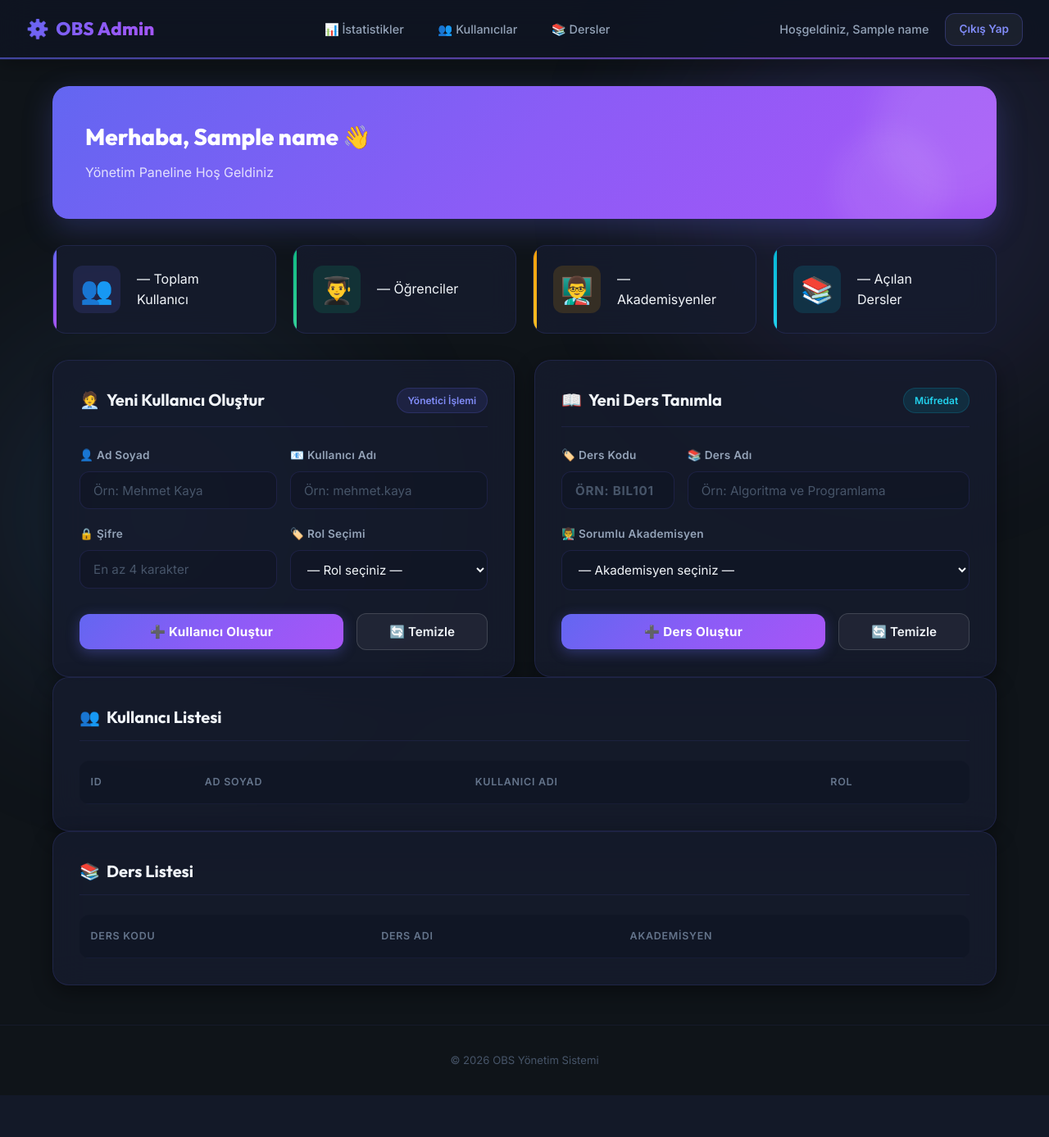
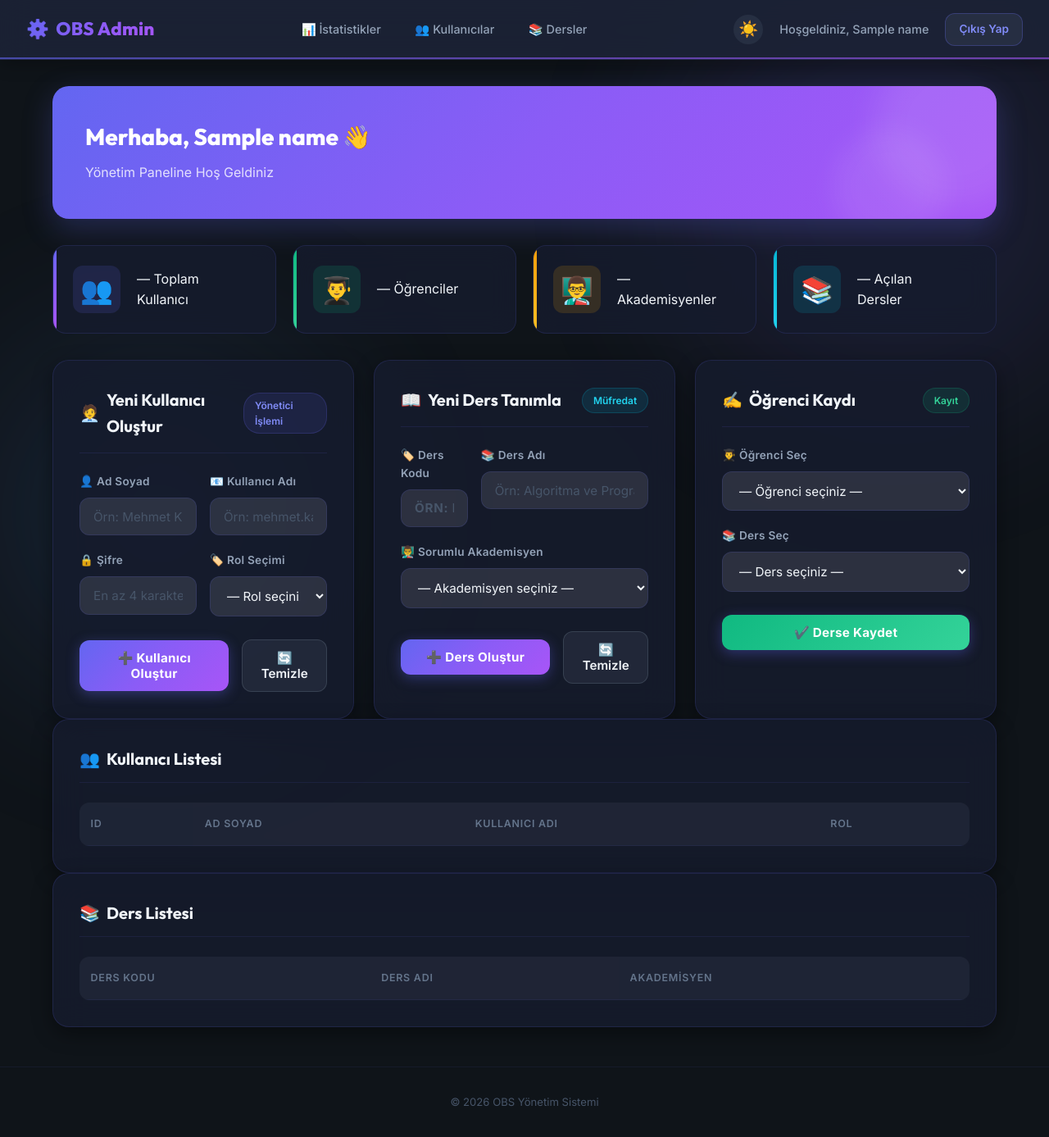
Before and after one commit to oguzhannyavass-droid/OBS, a Flask app: template templates/admin.html in a window 1280 px wide. Shown: the whole page at 82% size. Before the commit the page ends 1336 px from the top, so only its background shows below. Run offline with Flask 3, Linux system fonts and the light colour scheme; the template is opened without the code that fills it: most values are stand-ins (such as "Sample title", 1, 10 or a date in 2020); lists and menus that the app fills with data are empty.

Commit message:
Add files via upload

```diff
--- a/app.py
+++ b/app.py
@@ -131,6 +131,26 @@ def get_academicians():
     acads = supabase.table('users').select('id, name').eq('role', 'academician').execute().data
     return jsonify(acads)
 
+@app.route('/api/admin/students')
+@login_required('admin')
+def get_students():
+    students = supabase.table('users').select('id, name, username').eq('role', 'student').execute().data
+    return jsonify(students)
+
+@app.route('/api/admin/enroll', methods=['POST'])
+@login_required('admin')
+def enroll_student():
+    data = request.get_json()
+    existing = supabase.table('enrollments').select('*').eq('student_id', data['student_id']).eq('course_id', data['course_id']).execute().data
+    if existing:
+        return jsonify({'success': False, 'message': 'Öğrenci zaten bu derse kayıtlı.'}), 400
+
+    supabase.table('enrollments').insert({
+        'student_id': data['student_id'],
+        'course_id': data['course_id']
+    }).execute()
+    return jsonify({'success': True})
+
 # ----- ACADEMICIAN ROUTES -----
 @app.route('/academician')
 @login_required('academician')
@@ -226,7 +246,7 @@ def view_student(student_id):
     student = student_res.data[0]
 
     course_ids = [e['course_id'] for e in enrollments]
-    courses = supabase.table('courses').select('id, name, grades_published').in_('id', course_ids).execute().data if course_ids else []
+    courses = supabase.table('courses').select('id, name, code, grades_published').in_('id', course_ids).execute().data if course_ids else []
     course_map = {c['id']: c for c in courses}
 
     student_data = {
--- a/static/script.js
+++ b/static/script.js
@@ -1,3 +1,27 @@
+// Theme Toggle Logic
+function initThemeToggle() {
+    const toggleBtn = document.getElementById('themeToggle');
+    if(!toggleBtn) return;
+
+    // Check local storage or system preference
+    const savedTheme = localStorage.getItem('obs_theme');
+    if (savedTheme === 'light') {
+        document.documentElement.classList.add('light-mode');
+        toggleBtn.textContent = '🌙';
+    } else {
+        document.documentElement.classList.remove('light-mode');
+        toggleBtn.textContent = '☀️';
+    }
+
+    toggleBtn.addEventListener('click', () => {
+        document.documentElement.classList.toggle('light-mode');
+        const isLight = document.documentElement.classList.contains('light-mode');
+        localStorage.setItem('obs_theme', isLight ? 'light' : 'dark');
+        toggleBtn.textContent = isLight ? '🌙' : '☀️';
+    });
+}
+document.addEventListener('DOMContentLoaded', initThemeToggle);
+
 // Custom Toast Notification System
 function showToast(message, type = 'success') {
     let container = document.getElementById('toast-container');
@@ -86,6 +110,8 @@ async function initAdminDashboard() {
     loadUsers();
     loadCourses();
     loadAcademiciansToSelect();
+    loadStudentsToSelect();
+    loadCoursesToSelect();
 
     document.getElementById('addUserForm').addEventListener('submit', async (e) => {
         e.preventDefault();
@@ -112,21 +138,45 @@ async function initAdminDashboard() {
 
     document.getElementById('addCourseForm').addEventListener('submit', async (e) => {
         e.preventDefault();
+        const code = document.getElementById('newCourseCode').value;
         const name = document.getElementById('newCourseName').value;
         const instructor_id = document.getElementById('courseInstructor').value;
 
         const res = await fetch('/api/admin/courses', {
             method: 'POST',
             headers: { 'Content-Type': 'application/json' },
-            body: JSON.stringify({ name, instructor_id })
+            body: JSON.stringify({ code, name, instructor_id })
         });
         const data = await res.json();
         if (data.success) {
             showToast('Ders başarıyla eklendi.', 'success');
             e.target.reset();
             loadCourses();
+            loadCoursesToSelect();
         }
     });
+
+    const enrollForm = document.getElementById('enrollStudentForm');
+    if(enrollForm) {
+        enrollForm.addEventListener('submit', async (e) => {
+            e.preventDefault();
+            const student_id = document.getElementById('enrollStudent').value;
+            const course_id = document.getElementById('enrollCourse').value;
+
+            const res = await fetch('/api/admin/enroll', {
+                method: 'POST',
+                headers: { 'Content-Type': 'application/json' },
+                body: JSON.stringify({ student_id, course_id })
+            });
+            const data = await res.json();
+            if (data.success) {
+                showToast('Öğrenci derse başarıyla kaydedildi.', 'success');
+                e.target.reset();
+            } else {
+                showToast(data.message, 'error');
+            }
+        });
+    }
 }
 
 async function loadUsers() {
@@ -183,7 +233,21 @@ async function loadAcademiciansToSelect() {
     const res = await fetch('/api/admin/academicians');
     const academicians = await res.json();
     const select = document.getElementById('courseInstructor');
-    select.innerHTML = academicians.map(a => `<option value="${a.id}">${a.name}</option>`).join('');
+    if(select) select.innerHTML = '<option value="" disabled selected>— Akademisyen seçiniz —</option>' + academicians.map(a => `<option value="${a.id}">${a.name}</option>`).join('');
+}
+
+async function loadStudentsToSelect() {
+    const res = await fetch('/api/admin/students');
+    const students = await res.json();
+    const select = document.getElementById('enrollStudent');
+    if(select) select.innerHTML = '<option value="" disabled selected>— Öğrenci seçiniz —</option>' + students.map(s => `<option value="${s.id}">${s.name} (${s.username})</option>`).join('');
+}
+
+async function loadCoursesToSelect() {
+    const res = await fetch('/api/admin/courses');
+    const courses = await res.json();
+    const select = document.getElementById('enrollCourse');
+    if(select) select.innerHTML = '<option value="" disabled selected>— Ders seçiniz —</option>' + courses.map(c => `<option value="${c.id}">${c.code ? c.code + ' - ' : ''}${c.name}</option>`).join('');
 }
 
 
@@ -377,6 +441,7 @@ async function viewStudentProfile(studentId) {
 
     tbody.innerHTML = data.enrollments.map(e => `
         <tr>
+            <td><strong>${e.course_code || '-'}</strong></td>
             <td><strong>${e.course_name}</strong></td>
             <td><span style="background:rgba(99,102,241,0.1);color:var(--primary-color);padding:4px 8px;border-radius:4px;">${formatGrade(e.attendance)}</span></td>
             <td>${formatGrade(e.midterm)}</td>
@@ -430,6 +495,7 @@ async function initStudentDashboard() {
     setTimeout(() => {
         tbody.innerHTML = enrollments.map(e => `
             <tr>
+                <td><strong>${e.course_code || '-'}</strong></td>
                 <td><strong>${e.course_name}</strong></td>
                 <td>${e.instructor_name}</td>
                 <td><span style="background:rgba(99,102,241,0.1);color:var(--primary-color);padding:4px 8px;border-radius:4px;font-weight:600;">${formatGrade(e.attendance)}</span></td>
--- a/static/style.css
+++ b/static/style.css
@@ -50,6 +50,26 @@
 
     --ease-out: cubic-bezier(0.16, 1, 0.3, 1);
     --ease-bounce: cubic-bezier(0.68, -0.55, 0.265, 1.55);
+}
+
+/* Light Theme Variables */
+:root.light-mode {
+    --bg-base: #f8fafc;
+    --bg-surface: rgba(255, 255, 255, 0.85);
+    --bg-surface-hover: rgba(255, 255, 255, 1);
+    --bg-elevated: rgba(255, 255, 255, 0.95);
+    --border-glass: rgba(99, 102, 241, 0.2);
+    --border-glass-hover: rgba(99, 102, 241, 0.4);
+
+    --text-primary: #0f172a;
+    --text-secondary: #475569;
+    --text-muted: #64748b;
+    --text-dim: #94a3b8;
+
+    --shadow-sm: 0 2px 8px rgba(0, 0, 0, 0.05);
+    --shadow-md: 0 8px 24px rgba(0, 0, 0, 0.08);
+    --shadow-lg: 0 16px 48px rgba(0, 0, 0, 0.1);
+    --shadow-glow: 0 0 30px rgba(99, 102, 241, 0.15);
 }
 
 /* ---- Reset & Base ---- */
@@ -294,10 +314,16 @@ body::after {
     border-radius: var(--radius-md);
     font-size: 0.95rem;
     font-family: inherit;
-    background: rgba(15, 20, 35, 0.6);
+    background: rgba(255, 255, 255, 0.1);
     color: var(--text-primary);
     transition: all 0.3s var(--ease-out);
     outline: none;
+}
+
+:root.light-mode .input-group input,
+:root.light-mode .input-group select {
+    background: rgba(255, 255, 255, 0.8);
+    border-color: rgba(99, 102, 241, 0.3);
 }
 
 .input-wrapper .input-group input,
@@ -308,9 +334,14 @@ body::after {
 .input-group input:focus,
 .input-group select:focus {
     border-color: var(--primary);
-    background: rgba(15, 20, 35, 0.8);
+    background: rgba(255, 255, 255, 0.15);
     box-shadow: 0 0 0 4px rgba(99, 102, 241, 0.15), 0 4px 12px rgba(99, 102, 241, 0.1);
     transform: translateY(-1px);
+}
+
+:root.light-mode .input-group input:focus,
+:root.light-mode .input-group select:focus {
+    background: #ffffff;
 }
 
 .input-group input::placeholder {
@@ -387,15 +418,15 @@ body::after {
 }
 
 .btn-outline {
-    background: rgba(255, 255, 255, 0.05);
-    border: 1px solid rgba(255, 255, 255, 0.15);
+    background: rgba(148, 163, 184, 0.1);
+    border: 1px solid rgba(148, 163, 184, 0.2);
     color: var(--text-primary);
     font-weight: 600;
 }
 
 .btn-outline:hover {
-    background: rgba(255, 255, 255, 0.1);
-    border-color: rgba(255, 255, 255, 0.3);
+    background: rgba(148, 163, 184, 0.2);
+    border-color: rgba(148, 163, 184, 0.4);
     transform: translateY(-1px);
 }
 
@@ -416,7 +447,7 @@ body::after {
 
 /* ========== NAVBAR ========== */
 .navbar {
-    background: rgba(15, 20, 35, 0.85);
+    background: var(--bg-elevated);
     backdrop-filter: blur(20px);
     -webkit-backdrop-filter: blur(20px);
     padding: 1rem 2rem;
@@ -482,6 +513,28 @@ body::after {
     color: var(--text-secondary);
     font-weight: 500;
     font-size: 0.9rem;
+}
+
+.theme-toggle {
+    background: none;
+    border: none;
+    color: var(--text-secondary);
+    font-size: 1.2rem;
+    cursor: pointer;
+    display: flex;
+    align-items: center;
+    justify-content: center;
+    width: 36px;
+    height: 36px;
+    border-radius: 50%;
+    transition: all 0.3s;
+    background: rgba(148, 163, 184, 0.1);
+}
+
+.theme-toggle:hover {
+    color: var(--primary);
+    background: rgba(99, 102, 241, 0.1);
+    transform: rotate(15deg);
 }
 
 .navbar .btn-outline {
@@ -721,7 +774,7 @@ body::after {
 .data-table th {
     font-weight: 600;
     color: var(--text-muted);
-    background: rgba(15, 20, 35, 0.6);
+    background: rgba(148, 163, 184, 0.08);
     text-transform: uppercase;
     font-size: 0.78rem;
     letter-spacing: 0.06em;
--- a/templates/admin.html
+++ b/templates/admin.html
@@ -25,6 +25,7 @@
         </div>
 
         <div class="nav-user">
+            <button class="theme-toggle" id="themeToggle" title="Temayı Değiştir">☀️</button>
             <span class="welcome-badge">Hoşgeldiniz, {{ name }}</span>
             <a href="/logout" class="btn btn-outline">Çıkış Yap</a>
         </div>
@@ -181,6 +182,36 @@
                     </form>
                 </div>
             </div>
+
+            <!-- Öğrenciyi Derse Kaydet Card -->
+            <div class="card card-form">
+                <div class="card-header" style="display:flex; align-items:center; justify-content:space-between; border-bottom: 1px solid rgba(99,102,241,0.12); padding-bottom:1rem; margin-bottom:1.5rem;">
+                    <h2 style="border:none; margin:0; padding:0;"><span class="header-icon">✍️</span> Öğrenci Kaydı</h2>
+                    <span style="background:rgba(16,185,129,0.12); color:var(--emerald-light); padding:0.3rem 0.8rem; border-radius:20px; font-size:0.75rem; font-weight:600; border:1px solid rgba(16,185,129,0.2);">Kayıt</span>
+                </div>
+                <div class="card-body">
+                    <form id="enrollStudentForm" class="form-grid">
+                        <div class="input-group">
+                            <label for="enrollStudent">👨‍🎓 Öğrenci Seç</label>
+                            <select id="enrollStudent" required>
+                                <option value="" disabled selected>— Öğrenci seçiniz —</option>
+                            </select>
+                        </div>
+                        <div class="input-group">
+                            <label for="enrollCourse">📚 Ders Seç</label>
+                            <select id="enrollCourse" required>
+                                <option value="" disabled selected>— Ders seçiniz —</option>
+                            </select>
+                        </div>
+                        <div style="display:flex; gap:1rem; align-items:center; margin-top:0.5rem;">
+                            <button type="submit" class="btn btn-primary" style="flex:1; background:linear-gradient(135deg, var(--emerald), var(--emerald-light));">
+                                ✔️ Derse Kaydet
+                            </button>
+                        </div>
+                    </form>
+                </div>
+            </div>
+
         </section>
 
         <!-- ——— Kullanıcı Listesi ——— -->
--- a/templates/login.html
+++ b/templates/login.html
@@ -436,6 +436,7 @@
     <div class="floating-shape"></div>
     <div class="floating-shape"></div>
 
+    <button class="theme-toggle" id="themeToggle" title="Temayı Değiştir" style="position:absolute; top:20px; right:20px; z-index:100; border:1px solid rgba(255,255,255,0.2);">☀️</button>
     <!-- Login Container -->
     <div class="login-container">
 
--- a/templates/student.html
+++ b/templates/student.html
@@ -455,8 +455,10 @@
             <div class="nav-brand-icon">🎓</div>
             OBS Öğrenci
         </div>
+
         <div class="nav-user">
-            <span>Hoşgeldiniz, {{ name }}</span>
+            <button class="theme-toggle" id="themeToggle" title="Temayı Değiştir">☀️</button>
+            <span class="welcome-badge">Hoşgeldiniz, {{ name }}</span>
             <a href="/logout" class="btn btn-outline">Çıkış Yap</a>
         </div>
     </nav>
@@ -504,6 +506,7 @@
                 <table class="data-table">
                     <thead>
                         <tr>
+                            <th>Ders Kodu</th>
                             <th>Ders Adı</th>
                             <th>Akademisyen</th>
                             <th>Devamsızlık</th>
```
Also changed, not shown: templates/academician.html (+7 -4 lines).
